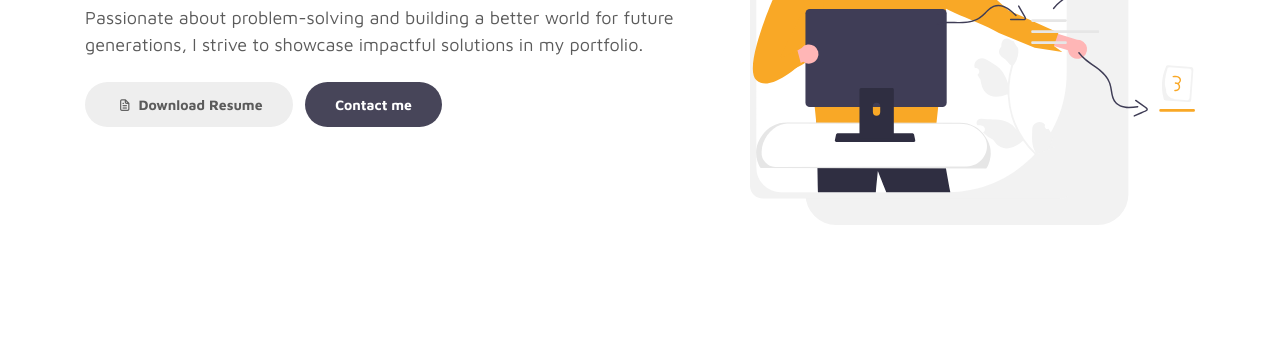
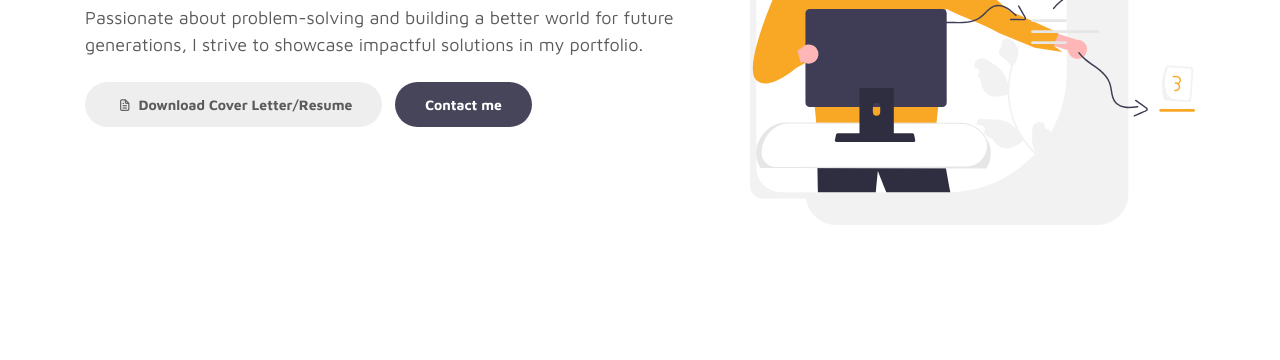
Before and after one commit to fricardo-it/fricardo-it.github.io, a plain HTML site: page index.html in a window 1280 px wide. Shown: the part 440-800 px from the top of the page. Drawn offline with Linux system fonts and the light colour scheme.

Commit message:
add cover letter

```diff
--- a/index.html
+++ b/index.html
@@ -95,7 +95,7 @@
                         <p>Passionate about problem-solving and building a better world for future generations, I strive to showcase impactful solutions in my portfolio.</p>
 
                         <div class="custom-btn-group mt-4">
-                          <a href="files/Francisco_Ricardo_Resume.pdf" target="_blank"  class="btn mr-lg-2 custom-btn"><i class='uil uil-file-alt'></i> Download Resume</a>
+                          <a href="files/Francisco_Ricardo_Resume_Cover_Letter.pdf" target="_blank"  class="btn mr-lg-2 custom-btn"><i class='uil uil-file-alt'></i> Download Cover Letter/Resume</a>
                           <a href="#contact" class="btn custom-btn custom-btn-bg custom-btn-link">Contact me</a>
                         </div>
                     </div>
```
Also changed, not shown: 2 other files.
